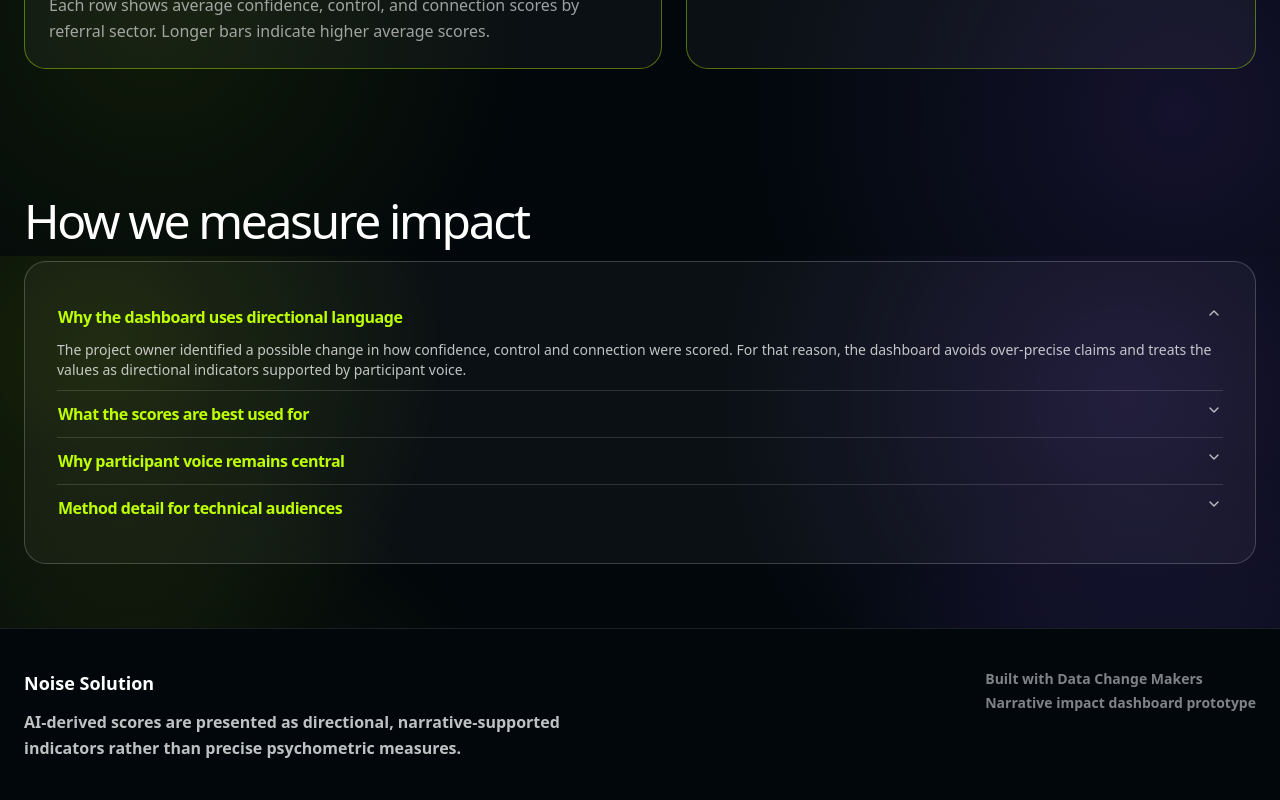
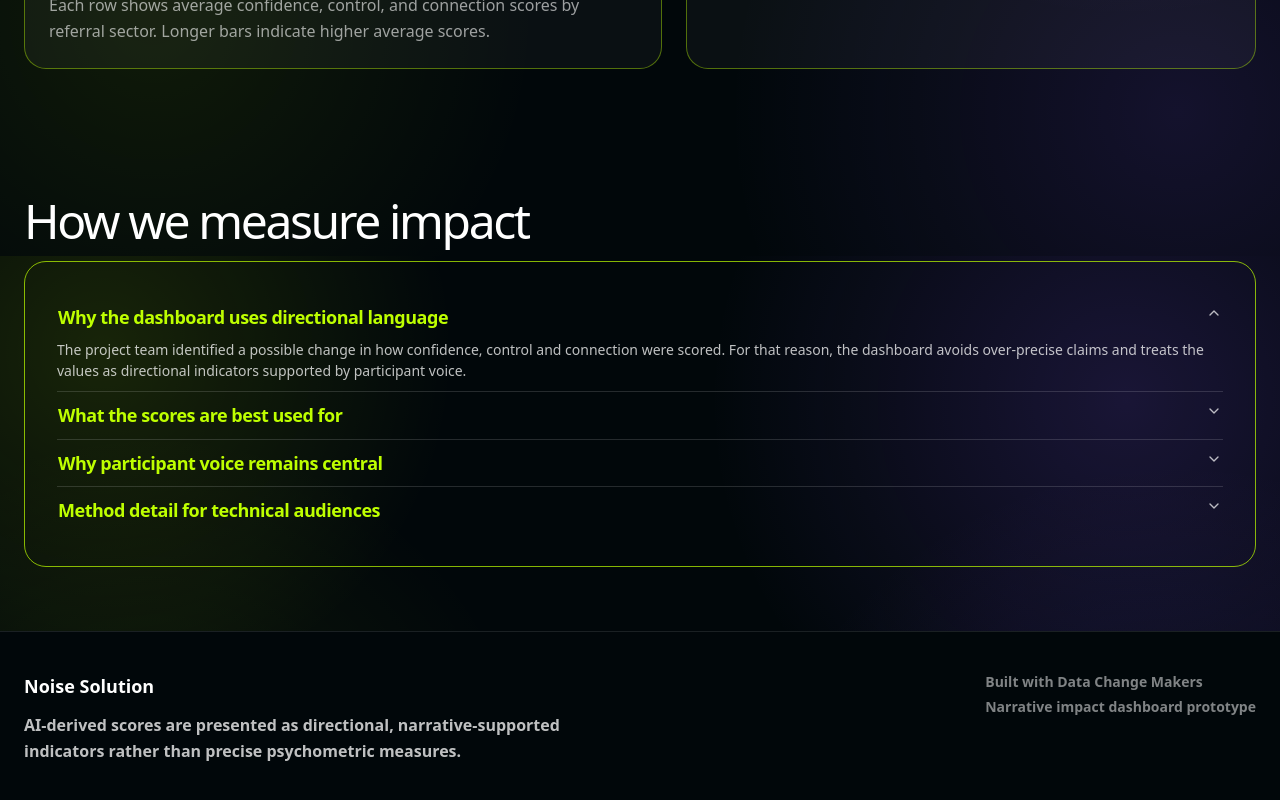
Before and after one commit to jessi88/noise-solution, a React (Vite) app: page / in a window 1280 px wide. Shown: the part 6944-7744 px from the top of the page. Built offline with nearby package versions, Linux system fonts and the light colour scheme; a web font is replaced by a local one.

Commit message:
Fixed accordion text cutting.

```diff
--- a/src/components/storytelling/MethodAccordion.tsx
+++ b/src/components/storytelling/MethodAccordion.tsx
@@ -7,45 +7,52 @@ import {
 
 export default function MethodAccordion() {
   return (
-    <div className="rounded-3xl border border-white/20 bg-white/4 p-5 text-white sm:p-8">
+    //<div className="mt-7 rounded-3xl border border-acid/70 p-5 text-white md:p-8">
+    <div className="rounded-3xl border border-acid/70 p-5 text-white md:p-8">
       <Accordion type="single" collapsible defaultValue="item-1">
         <AccordionItem value="item-1">
-          <AccordionTrigger className="text-left text-base font-semibold text-acid hover:no-underline">
+          <AccordionTrigger className="items-start text-left text-base leading-snug font-semibold text-acid hover:no-underline sm:text-lg">
             Why the dashboard uses directional language
           </AccordionTrigger>
           <AccordionContent className="space-y-4 text-white/75">
-            The project owner identified a possible change in how confidence,
+            <p>
+              The project team identified a possible change in how confidence,
               control and connection were scored. For that reason, the dashboard
               avoids over-precise claims and treats the values as directional
               indicators supported by participant voice.
+            </p>
           </AccordionContent>
         </AccordionItem>
         <AccordionItem value="item-2">
-          <AccordionTrigger className="text-left text-base font-semibold text-acid hover:no-underline">
+          <AccordionTrigger className="items-start text-left text-base leading-snug font-semibold text-acid hover:no-underline sm:text-lg">
             What the scores are best used for
           </AccordionTrigger>
           <AccordionContent className="space-y-4 text-white/75">
+            <p>
               The scores are useful for spotting recurring themes, broad
               trajectories, consistency, turning points and questions for
               learning. They should not be treated as clinical measures, formal
               diagnoses or exact psychometric benchmarks.
+            </p>
           </AccordionContent>
         </AccordionItem>
 
         <AccordionItem value="item-3">
-          <AccordionTrigger className="text-left text-base font-semibold text-acid hover:no-underline">
+          <AccordionTrigger className="items-start text-left text-base leading-snug font-semibold text-acid hover:no-underline sm:text-lg">
             Why participant voice remains central
           </AccordionTrigger>
           <AccordionContent className="space-y-4 text-white/75">
+            <p>
               Quotes make the numbers believable and the numbers help avoid
               relying on isolated anecdotes. The strongest evidence comes when
               score patterns and repeated participant reflections point in the
               same direction.
+            </p>
           </AccordionContent>
         </AccordionItem>
 
         <AccordionItem value="item-4">
-          <AccordionTrigger className="text-left text-base font-semibold text-acid hover:no-underline">
+          <AccordionTrigger className="items-start text-left text-base leading-snug font-semibold text-acid hover:no-underline sm:text-lg">
             Method detail for technical audiences
           </AccordionTrigger>
           <AccordionContent className="space-y-4 text-white/75">
@@ -64,9 +71,9 @@ export default function MethodAccordion() {
             <p>
               The project team has also identified a possible scoring-scale
               issue. But the exported data do not show a clean expansion in the
-              score range. After late 2025, the data appear to contain fewer
-              high-end scores, suggesting possible compression, calibration
-              drift, prompt effects, or export/post-processing changes.
+              score range. Later exports appear to contain fewer high-end
+              scores, which may indicate compression, calibration drift, prompt
+              effects, or export/post-processing changes.
             </p>
             <p>
               For that reason, the dashboard avoids treating the scores as exact
--- a/src/components/ui/accordion.tsx
+++ b/src/components/ui/accordion.tsx
@@ -46,8 +46,14 @@ function AccordionTrigger({
         {...props}
       >
         {children}
-        <ChevronDownIcon data-slot="accordion-trigger-icon" className="pointer-events-none shrink-0 group-aria-expanded/accordion-trigger:hidden" />
-        <ChevronUpIcon data-slot="accordion-trigger-icon" className="pointer-events-none hidden shrink-0 group-aria-expanded/accordion-trigger:inline" />
+        <ChevronDownIcon
+          data-slot="accordion-trigger-icon"
+          className="pointer-events-none shrink-0 group-aria-expanded/accordion-trigger:hidden"
+        />
+        <ChevronUpIcon
+          data-slot="accordion-trigger-icon"
+          className="pointer-events-none hidden shrink-0 group-aria-expanded/accordion-trigger:inline"
+        />
       </AccordionPrimitive.Trigger>
     </AccordionPrimitive.Header>
   )
@@ -61,12 +67,12 @@ function AccordionContent({
   return (
     <AccordionPrimitive.Content
       data-slot="accordion-content"
-      className="overflow-hidden text-sm data-open:animate-accordion-down data-closed:animate-accordion-up"
+      className="overflow-visible text-sm"
       {...props}
     >
       <div
         className={cn(
-          "h-(--radix-accordion-content-height) pt-0 pb-2.5 [&_a]:underline [&_a]:underline-offset-3 [&_a]:hover:text-foreground [&_p:not(:last-child)]:mb-4",
+          "pt-0 pb-2.5 [&_a]:underline [&_a]:underline-offset-3 [&_a]:hover:text-foreground [&_p:not(:last-child)]:mb-4",
           className
         )}
       >
```
Lines whose indentation alone changed are shown as unchanged.
